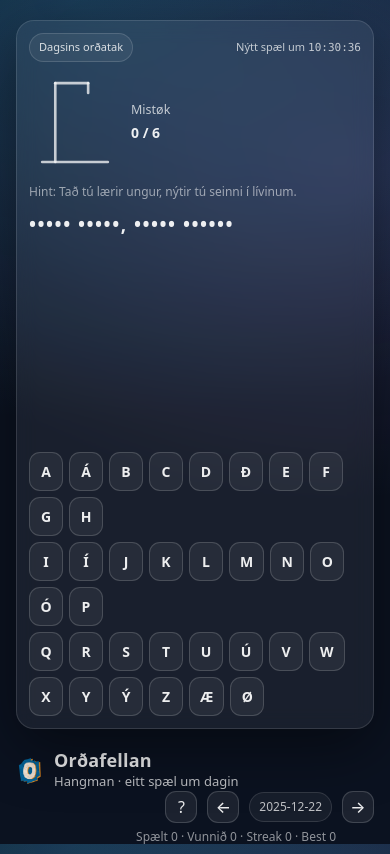
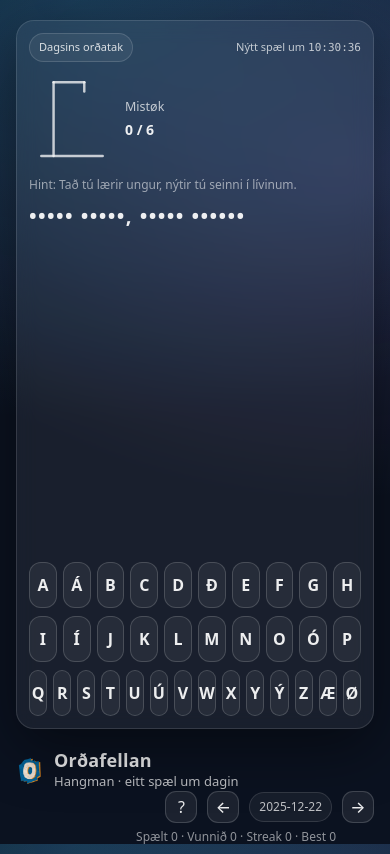
Before and after one commit to Brandypants/faroese-false-friends, a React (Vite) app: page / in a window 390 px wide. Built offline with nearby package versions, Linux system fonts and the light colour scheme.

Commit message:
Improve mobile layout and keyboard spacing in App.css

```diff
--- a/src/App.css
+++ b/src/App.css
@@ -595,50 +595,67 @@ body {
   padding: 12px 0 0;
 }
 
-/* ---------- Mobile no-scroll layout ---------- */
+/* ---------- Mobile no-scroll layout (improved keyboard + desktop spacing) ---------- */
 
-/* Use dynamic viewport height to avoid Safari address bar issues */
 .page {
-  min-height: 100dvh; /* overrides your min-height:100vh nicely on mobile */
+  min-height: 100dvh; /* dynamic viewport */
 }
 
-/* Make the whole app fill the screen and behave like a game layout */
 .app {
   min-height: 100dvh;
   display: flex;
   flex-direction: column;
 }
 
-/* Game card becomes the main flexible area */
+/* main card can grow but must allow shrinking */
 .gameCard {
   flex: 1 1 auto;
   display: flex;
   flex-direction: column;
-  min-height: 0; /* critical so children can shrink without overflow */
+  min-height: 0;
 }
 
-/* Top content + keyboard split */
+/* top section */
 .gameTop {
   flex: 0 0 auto;
 }
 
+/* keyboard section */
 .gameKeyboard {
   flex: 1 1 auto;
   min-height: 0;
   display: flex;
   flex-direction: column;
-  justify-content: flex-end; /* push keyboard down to use remaining space nicely */
+  justify-content: flex-start; /* ✅ desktop: NO giant gap */
 }
 
-/* Prevent the keyboard from causing accidental overflow on tight screens */
-.keyboard {
-  overflow: hidden;
+/* make each row a grid so it NEVER wraps into tiny 2-letter lines */
+.keyboardRowGrid {
+  display: grid;
+  grid-template-columns: repeat(var(--cols), minmax(0, 1fr));
+  gap: 8px;
 }
 
-/* ---------- Tighten spacing + scale elements on small screens ---------- */
+/* keys must be allowed to shrink */
+.key {
+  width: 100%;
+  min-width: 0;
+  padding: 10px 0;
+  font-weight: 800;
+  font-size: 15px;
+}
+
+/* reduce default keyboard spacing a bit */
+.keyboard {
+  margin-top: 10px;
+  display: grid;
+  gap: 8px;
+}
+
+/* ---------- Mobile tightening ---------- */
 @media (max-width: 520px) {
   .page {
-    padding-top: 10px; /* less top padding */
+    padding-top: 10px;
   }
 
   .app {
@@ -650,7 +667,6 @@ body {
     border-radius: 18px;
   }
 
-  /* Make header row smaller */
   .cardHeader {
     margin-bottom: 8px;
   }
@@ -664,46 +680,42 @@ body {
     font-size: 11px;
   }
 
-  /* Shrink hangman + meta */
   .hangmanRow {
     gap: 10px;
     margin-bottom: 8px;
   }
 
   .hangmanSvg {
-    width: 92px; /* smaller than your default 120px */
+    width: 86px;
   }
 
-  /* Masked sentence: responsive */
   .masked {
-    font-size: clamp(18px, 4.8vw, 26px);
-    letter-spacing: 1.5px;
+    font-size: clamp(18px, 5.2vw, 26px);
+    letter-spacing: 1.4px;
     margin-top: 8px;
   }
 
   .hint {
-    margin-bottom: 10px;
+    margin-bottom: 8px;
     font-size: 12px;
   }
 
-  /* Keyboard: smaller buttons, tighter gaps */
-  .keyboard {
-    margin-top: 10px;
+  /* ✅ on mobile we DO push keyboard down so no scrolling */
+  .gameKeyboard {
+    justify-content: flex-end;
+  }
+
+  .keyboardRowGrid {
     gap: 6px;
   }
 
-  .keyboardRow {
-    gap: 6px;
+  /* ✅ bigger + cleaner keys on mobile */
+  .key {
+    padding: 11px 0;
+    border-radius: 12px;
+    font-size: 16px;
   }
 
-  .key {
-    min-width: 34px;
-    padding: 9px 10px;
-    border-radius: 11px;
-    font-size: 14px;
-  }
-
-  /* Bottom bar also tighter */
   .footerBar {
     margin-top: 10px !important;
   }
@@ -726,18 +738,16 @@ body {
   }
 }
 
-/* Extra tiny phones */
 @media (max-width: 380px) {
   .hangmanSvg {
-    width: 80px;
+    width: 78px;
   }
   .key {
-    min-width: 32px;
-    padding: 8px 9px;
-    font-size: 13px;
+    padding: 10px 0;
+    font-size: 15px;
   }
   .masked {
-    font-size: clamp(17px, 4.9vw, 23px);
+    font-size: clamp(17px, 5.2vw, 23px);
     letter-spacing: 1.2px;
   }
 }
--- a/src/HangmanGame.tsx
+++ b/src/HangmanGame.tsx
@@ -18,7 +18,12 @@ function HangmanFigure({ wrong }: { wrong: number }) {
   const showRightLeg = w >= 6;
 
   return (
-    <svg viewBox="0 0 140 160" className="hangmanSvg" role="img" aria-label={`Hangman figure. Wrong guesses: ${w} of 6.`}>
+    <svg
+      viewBox="0 0 140 160"
+      className="hangmanSvg"
+      role="img"
+      aria-label={`Hangman figure. Wrong guesses: ${w} of 6.`}
+    >
       <line x1="20" y1="140" x2="120" y2="140" className="hangmanStroke" />
       <line x1="40" y1="140" x2="40" y2="20" className="hangmanStroke" />
       <line x1="40" y1="20" x2="90" y2="20" className="hangmanStroke" />
@@ -92,7 +97,6 @@ export default function HangmanGame() {
   const [showResult, setShowResult] = useState(false);
 
   const START_DATE_ISO = useMemo(() => getOrInitStartDateISO(), []);
-
   const [dayOffset, setDayOffset] = useState(0);
 
   useEffect(() => {
@@ -275,7 +279,6 @@ export default function HangmanGame() {
   return (
     <div className="page">
       <div className="app">
-        {/* ✅ GAME FIRST (mobile users see keyboard immediately) */}
         <main className="card gameCard">
           <div className="gameTop">
             <div className="cardHeader">
@@ -305,12 +308,14 @@ export default function HangmanGame() {
           <div className="gameKeyboard">
             <div className="keyboard" role="group" aria-label="On-screen keyboard">
               {KEYBOARD_ROWS.map((row, rIdx) => (
-        <div key={rIdx} className="keyboardRow">
+                <div
+                  key={rIdx}
+                  className="keyboardRow keyboardRowGrid"
+                  style={{ ["--cols" as any]: row.length }}
+                >
                   {row.map((L) => {
-            const l = norm(L);
-            const used = guessesSet.has(l);
+                    const used = guessesSet.has(norm(L));
                     const disabled = used || state.status !== "playing";
-
                     return (
                       <button
                         key={L}
@@ -337,8 +342,6 @@ export default function HangmanGame() {
           </div>
         </main>
 
-
-        {/* ✅ Simple “bottom bar” under the game */}
         <div className="footerBar" style={{ marginTop: 12 }}>
           <div className="footerBarLeft">
             <div className="brand" style={{ gap: 10 }}>
@@ -352,7 +355,10 @@ export default function HangmanGame() {
             </div>
           </div>
 
-          <div className="footerBarRight" style={{ display: "flex", alignItems: "center", gap: 10, flexWrap: "wrap", justifyContent: "flex-end" }}>
+          <div
+            className="footerBarRight"
+            style={{ display: "flex", alignItems: "center", gap: 10, flexWrap: "wrap", justifyContent: "flex-end" }}
+          >
             <button className="iconBtn" onClick={() => setShowHelp(true)} aria-label="Hvussu spæli eg?">
               ?
             </button>
@@ -385,7 +391,6 @@ export default function HangmanGame() {
           </div>
         </div>
 
-        {/* How to play modal */}
         {showHelp && (
           <div className="modalOverlay" role="dialog" aria-modal="true" aria-label="How to play" onMouseDown={closeHelp}>
             <div className="modal" onMouseDown={(e) => e.stopPropagation()}>
@@ -425,7 +430,6 @@ export default function HangmanGame() {
           </div>
         )}
 
-        {/* Result modal */}
         {showResult && (
           <div className="modalOverlay" role="dialog" aria-modal="true" aria-label="Úrslit" onMouseDown={closeResult}>
             <div className="modal" onMouseDown={(e) => e.stopPropagation()}>
```
Lines whose indentation alone changed are shown as unchanged.
